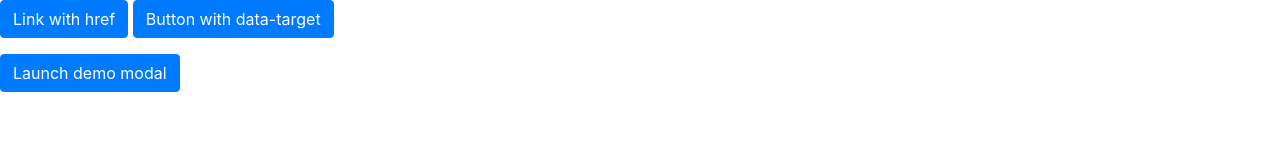
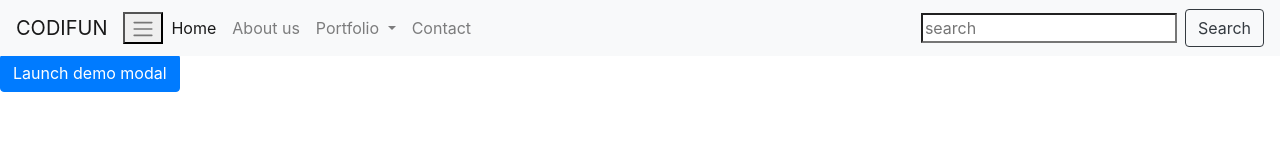
Before and after one commit to IgorMool/Codifun-Bootstrap, a plain HTML site: page less03/index.html in a window 1280 px wide. Drawn offline with nearby package versions, Linux system fonts and the light colour scheme.

Commit message:
less03 complete

```diff
--- a/less03/index.html
+++ b/less03/index.html
@@ -78,7 +78,7 @@
             <div class="modal-content">
                 <div class="modal-header">
                     <h5 class="modal-title" id="exampleModalLabel">Modal title</h5>
-                    <button type="button" class="close" data-dissmiss="modal" aria-label="Close">
+                    <button type="button" class="close" data-dismiss="modal" aria-label="Close">
                         <!-- Button trigger modal -->
                         <span aria-hidden="true">&times;</span>
                     </button>
@@ -87,14 +87,49 @@
                     Woohoo, you`re reading this text in modal!
                 </div>
                 <div class="modal-footer">
-                    <button type="button" class="btn btn-danger" data-dissmiss="modal">Close</button>
+                    <button type="button" class="btn btn-danger" data-dismiss="modal">Close</button>
                     <button type="button" class="btn btn-primary">Save changes</button>
                 </div>
             </div>
         </div>
     </div>
 
-
+    <nav class="navbar navbar-expand-lg navbar-light bg-light fixed-top">
+        <a class="navbar-brand" href="#">CODIFUN</a>
+        <button class="navbar-toggle" type="button" data-toggle="collapse" data-target="#navbarSupportedContent"
+            aria-controls="navbarSupportedContent" aria-expanded="false" aria-label="Toggle navigation">
+            <span class="navbar-toggler-icon"></span>
+        </button>
+        <div class="collapse navbar-collapse" id="navbarSupportedContent">
+            <ul class="navbar-nav mr-auto">
+                <li class="nav-item active">
+                    <a class="nav-link" href="#">Home <span class="sr-only">(current)</span></a>
+                </li>
+                <li class="nav-item">
+                    <a class="nav-link" href="#">About us</a>
+                </li>
+                <li class="nav-item dropdown">
+                    <a class="nav-link dropdown-toggle" href="#" id="navbarDropdown" role="button"
+                        data-toggle="dropdown" aria-haspopup="true" aria-expanded="false">
+                        Portfolio
+                    </a>
+                    <div class="dropdown-menu" aria-labelledby="navbarDropdown">
+                        <a class="dropdown-item" href="#">Graphic Design</a>
+                        <a class="dropdown-item" href="#">Motion Design</a>
+                        <div class="dropdown-divider"></div>
+                        <a class="dropdown-item" href="#">Web Design</a>
+                    </div>
+                </li>
+                <li class="nav-item">
+                    <a class="nav-link" href="#">Contact</a>
+                </li>
+            </ul>
+            <form class="form-inline my-2 my-lg-0">
+                <input class="form-controls mr-sm-2" type="search" placeholder="search" aria-level="Search">
+                <button class="btn btn-outline-dark my-2 my-sm-0" type="submit">Search</button>
+            </form>
+        </div>
+    </nav>
 
     <script src="https://code.jquery.com/jquery-3.5.1.slim.min.js" integrity="sha384-DfXdz2htPH0lsSSs5nCTpuj/zy4C+OGpamoFVy38MVBnE+IbbVYUew+OrCXaRkfj" crossorigin="anonymous"></script>
     <script src="https://cdn.jsdelivr.net/npm/popper.js@1.16.0/dist/umd/popper.min.js" integrity="sha384-Q6E9RHvbIyZFJoft+2mJbHaEWldlvI9IOYy5n3zV9zzTtmI3UksdQRVvoxMfooAo" crossorigin="anonymous"></script>
```
